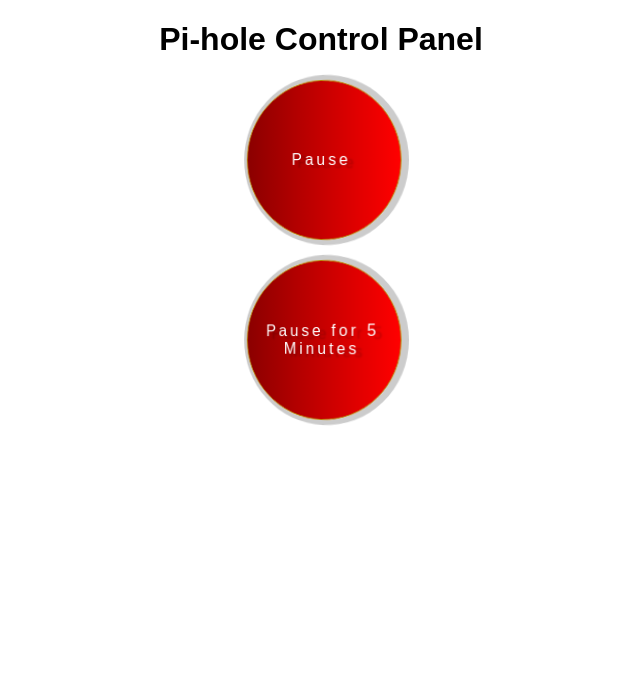
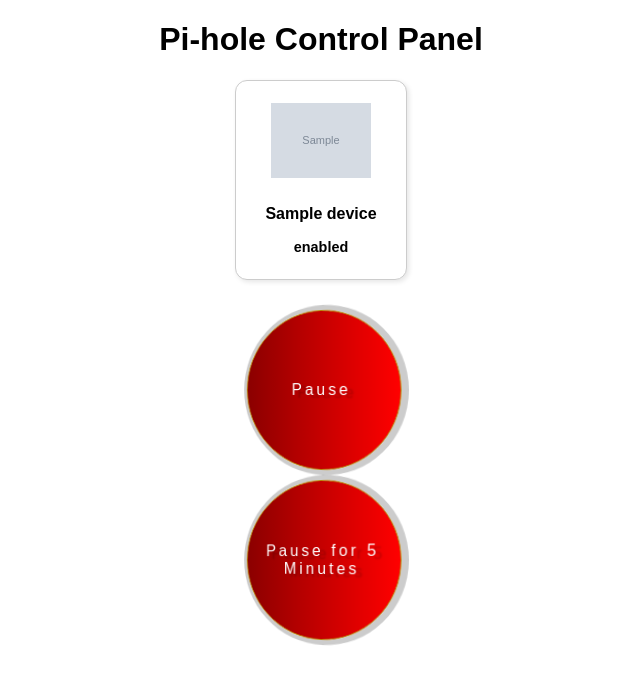
Before and after one commit to anthonymonforte/pihole-control-panel, a Flask app: template templates/index.html in a window 1280 px wide. Shown: the top 699 px of the page, without its empty margins (319-959 px from the left). Run offline with Flask 3, Linux system fonts and the light colour scheme; the template is opened without the code that fills it: most values are stand-ins (such as "Sample title", 1, 10 or a date in 2020); grey boxes marked "Sample" are stand-in pictures.

Commit message:
adding device status and icon support

```diff
--- a/app.py
+++ b/app.py
@@ -112,9 +112,22 @@
 
 @app.route('/')
 def index():
-    blocking_status = get_pihole_status('primary')
-    print(f"{blocking_status}")
-    return render_template('index.html', status=blocking_status)
+    first_status = None
+    devices_with_status = []
+    for instance_name in PIHOLE_INSTANCES:
+        device = PIHOLE_INSTANCES[instance_name]
+        status = get_pihole_status(instance_name)
+
+        if(first_status is None):
+            first_status = status
+
+        devices_with_status.append({
+            "name": device["name"],
+            "image": device["image"],
+            "status": status
+        })
+
+    return render_template('index.html', devices=devices_with_status, status=first_status)
 
 
 @app.route('/pause', methods=['POST'])
--- a/static/style.css
+++ b/static/style.css
@@ -1,13 +1,54 @@
 body {
   text-align: center;
   font-family: sans-serif;
+  margin: 20px;
+  padding: 0;
 }
 
+/* Layout container for button area */
+.button-container {
+  display: flex;
+  flex-direction: column;
+  align-items: center;
+  gap: 10px;
+  min-height: 180px; /* Reserve vertical space for 2 buttons */
+  margin-bottom: 20px;
+}
+
+/* Layout container for status messages */
+.status-messages {
+  margin-top: 20px;
+  min-height: 40px; /* Reserve space even if no messages */
+}
+
+/* Responsive behavior */
+@media (max-width: 600px) {
+  .button-container {
+    width: 100%;
+  }
+
+  button {
+    width: 100% !important;
+    max-width: 160px;
+  }
+}
+
+/* Flash message list */
+ul {
+  list-style-type: none;
+  padding: 0;
+  margin: 0;
+}
+
+li {
+  font-weight: bold;
+}
+
+/* Button styles — existing + preserved */
 button.start-button,
 button.stop-button {
   width: 160px;
   height: 160px;
-    /*font-size: 28px;*/
   border-radius: 50%;
   text-align: center;
   line-height: var(--height);
@@ -21,13 +62,6 @@
   transition: 0.5s;
   position: relative;
   overflow: hidden;
-
-    /* border: none;
-    color: white;
-    font-weight: bold;
-    cursor: pointer;
-    margin: 20px;
-    box-shadow: 0 4px 8px rgba(0,0,0,0.2); */
 }
 
 button.start-button {
@@ -36,31 +70,22 @@
 }
 
 button.stop-button {
-    /* background-color: #dc3545; */
   background: linear-gradient(to right, darkred, red);
   color: white;
 }
 
-  /* button:hover {
-    opacity: 0.9;
-  } */
-
-
 button.start-button:hover:active {
   transform: scale(0.90);
-    /* Scaling button to 0.98 to its original size */
   box-shadow: -2px 0 0 5px rgba(0, 0, 0, 0.2);
-    /* Lowering the shadow */
   transition: 0.25s;
 }
-
 
 button.start-button:hover {
   transform: perspective(500px) rotateY(15deg);
   background: linear-gradient(to right, rgb(6, 216, 6), rgb(2, 145, 2));
   text-shadow: -6px 3px 2px rgba(0, 0, 0, 0.2);
   box-shadow: -2px 0 0 5px rgba(0, 0, 0, 0.2);
-    cursor: pointer
+  cursor: pointer;
 }
 
 button.stop-button:hover {
@@ -71,17 +96,51 @@
   cursor: pointer
 }
 
-  button::before {
-    content: '';
-    position: absolute;
-    width: 160px;
-    height: 160px;
-    background: linear-gradient(to right, transparent, white, transparent);
-    left: -100%;
-    top: 0;
-    transition: 0.5s;
+.device-container {
+  display: flex;
+  flex-wrap: wrap;
+  justify-content: center;
+  gap: 20px;
+  margin-bottom: 30px;
 }
 
-  button:hover::before {
-    left: 100%;
+.device-card {
+  border: 1px solid #ccc;
+  border-radius: 12px;
+  padding: 10px;
+  width: 150px;
+  text-align: center;
+  box-shadow: 2px 2px 5px rgba(0,0,0,0.1);
+  background-color: white;
 }
+
+.device-card img {
+  width: 100px;
+  height: 100px;
+  object-fit: contain;
+}
+
+.device-name {
+  font-weight: bold;
+  margin-top: 10px;
+}
+
+.device-status {
+  margin-top: 5px;
+  font-size: 0.9rem;
+  font-weight: bold;
+}
+
+/* Status colors */
+.device-status.running {
+  color: green;
+}
+.device-status.paused {
+  color: orange;
+}
+.device-status.unknown {
+  color: gray;
+}
+.device-status.offline {
+  color: red;
+}
--- a/templates/index.html
+++ b/templates/index.html
@@ -4,10 +4,41 @@
   <meta charset="UTF-8">
   <title>Pi-hole Control Panel</title>
   <link rel="stylesheet" href="{{ url_for('static', filename='style.css') }}">
+  <meta name="viewport" content="width=device-width, initial-scale=1.0">
 </head>
 <body>
   <h1>Pi-hole Control Panel</h1>
 
+  <div class="device-container">
+    {% for device in devices %}
+      <div class="device-card">
+        <img src="{{ url_for('static', filename=device.image) }}" alt="{{ device.name }} image">
+        <p class="device-name">{{ device.name }}</p>
+        <p class="device-status {{ device.status|lower }}">{{ device.status }}</p>
+      </div>
+    {% endfor %}
+  </div>
+
+  <div class="button-container">
+    {% if status is not none %}
+      {% if status == 'enabled' %}
+        <form method="POST" action="/pause">
+          <button class="stop-button" name="duration" value="">Pause</button>
+        </form>
+        <form method="POST" action="/pause">
+          <button class="stop-button" name="duration" value="600">Pause for 5 Minutes</button>
+        </form>
+      {% else %}
+        <form method="POST" action="/resume">
+          <button class="start-button">Resume</button>
+        </form>
+      {% endif %}
+    {% else %}
+      <p style="color: red;">Unable to determine Pi-hole status.</p>
+    {% endif %}
+  </div>
+
+  <div class="status-messages">
     {% with messages = get_flashed_messages(with_categories=true) %}
       {% if messages %}
         <ul>
@@ -17,26 +48,6 @@
         </ul>
       {% endif %}
     {% endwith %}
-
-  {% if status is not none %}
-    {% if status == 'enabled' %}
-        <form method="POST" action="/pause" style="padding-bottom: 20px;">
-            <button class="stop-button" name="duration" value="">Pause</button>
-        </form>
-        <form method="POST" action="/pause" style="padding-bottom: 20px;">
-            <button class="stop-button" name="duration" value="600">Pause for 5 Minutes</button>
-        </form>
-    {% else %}
-        <form method="POST" action="/resume" style="padding-bottom: 20px;">
-            <button class="start-button">Resume</button>
-        </form>
-    {% endif %}
-  {% else %}
-        <p style="color: red;">Unable to determine Pi-hole status.</p>
-  {% endif %}
-
-  <!-- <form method="POST" action="/sync">
-    <button>Run NebulaSync</button>
-  </form> -->
+  </div>
 </body>
 </html>
```
Lines whose indentation alone changed are shown as unchanged.
